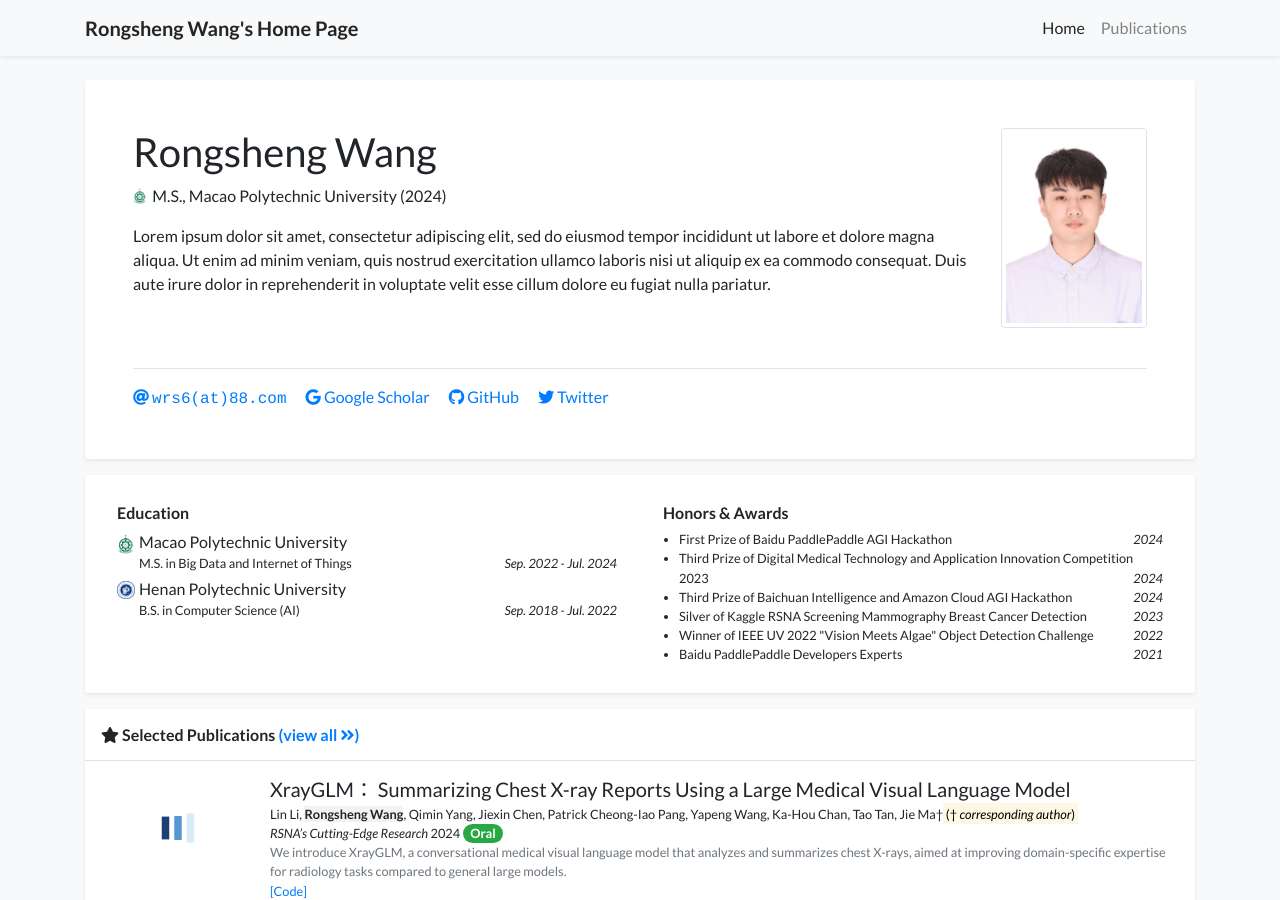
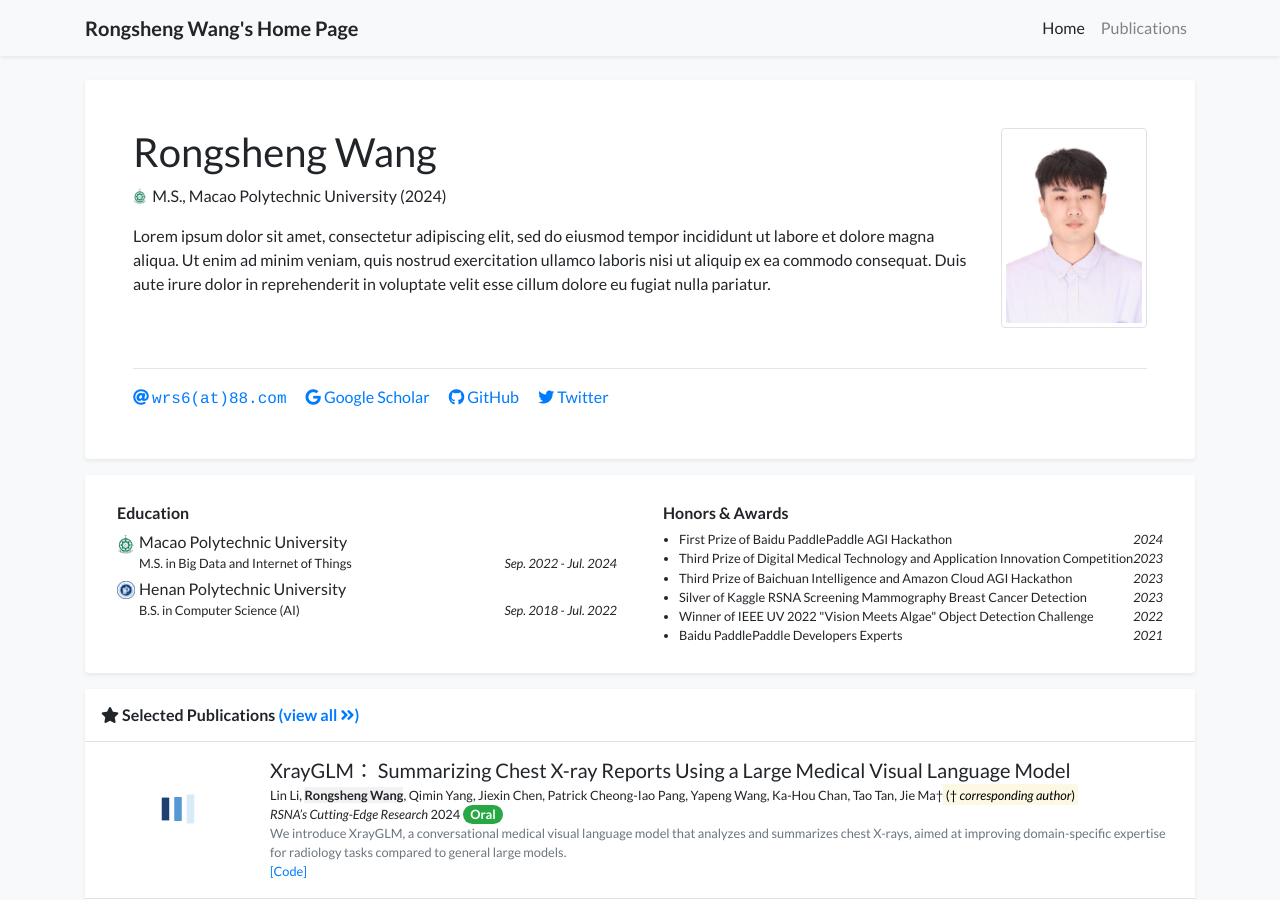
Before and after one commit to WangRongsheng/WangRongsheng.github.io, a Jekyll site: the page built from index.html, in a window 1280 px wide and 900 px high. Built offline with Jekyll 4.4.1, drawn with Linux system fonts in a browser that asks for light colours; a style sheet for code colours, icons or effects is not loaded.

Commit message:
Update profile.yml

```diff
--- a/_data/profile.yml
+++ b/_data/profile.yml
@@ -45,10 +45,10 @@ education:
 awards:
 - name: First Prize of Baidu PaddlePaddle AGI Hackathon
   date: 2024
-- name: Third Prize of Digital Medical Technology and Application Innovation Competition 2023
-  date: 2024
+- name: Third Prize of Digital Medical Technology and Application Innovation Competition
+  date: 2023
 - name: Third Prize of Baichuan Intelligence and Amazon Cloud AGI Hackathon
-  date: 2024
+  date: 2023
 - name: Silver of Kaggle RSNA Screening Mammography Breast Cancer Detection
   date: 2023
 - name: Winner of IEEE UV 2022 "Vision Meets Algae" Object Detection Challenge
```
